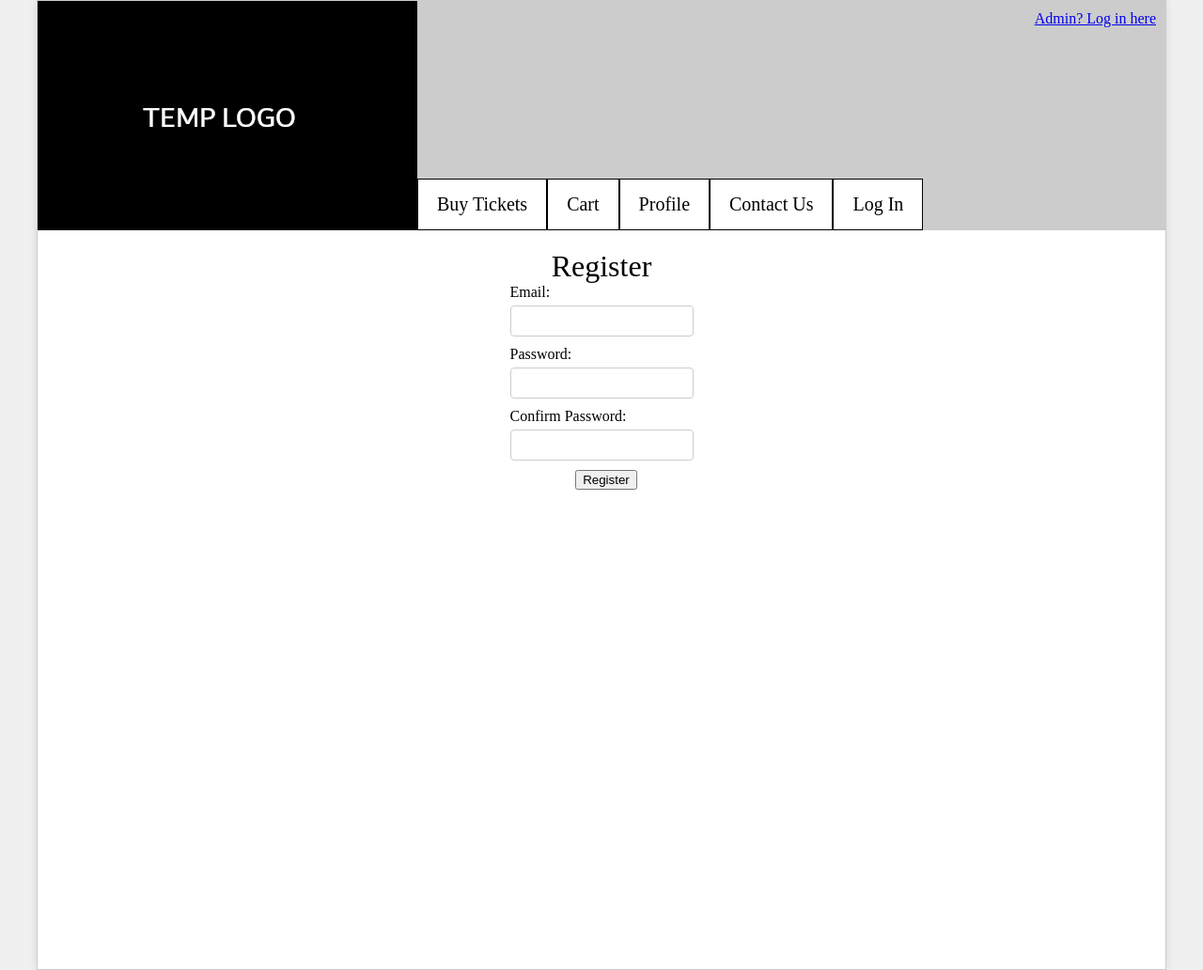
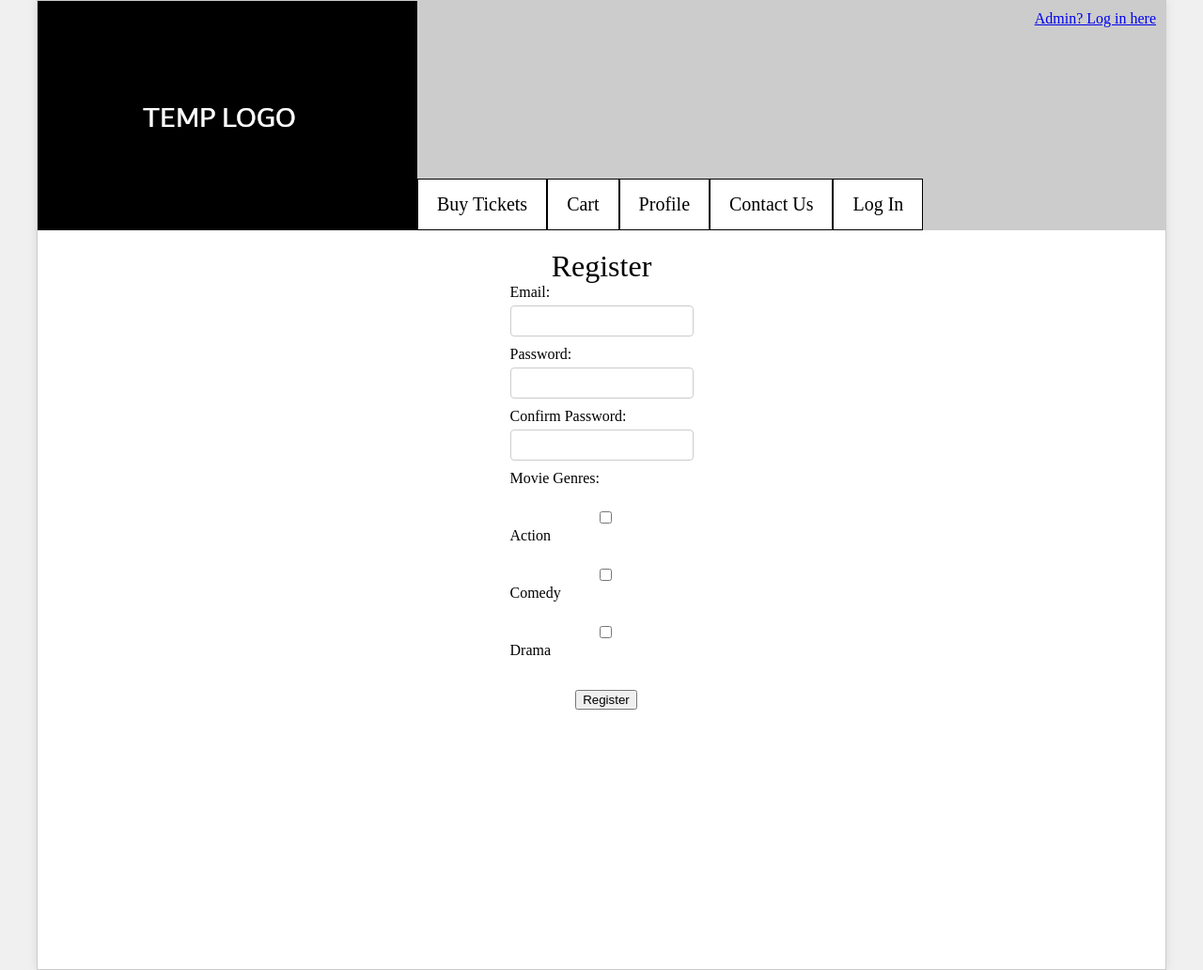
Before and after one commit to MColombo00/CSC330-TheaterHub, a Flask app: page /register in a window 1280 px wide. Shown: the whole page at 94% size. Run offline with Flask 3, Linux system fonts and the light colour scheme; parts of the project's set-up code (start-up, migrations or seed data) failed here and were passed over.

Commit message:
Added genre preference

```diff
--- a/app/routes.py
+++ b/app/routes.py
@@ -25,8 +25,40 @@ def cart_page():
     return render_template('cart.html')
 
 @app.route('/profile')
-def profile_page():
-    return render_template('profile.html')
+def profile():
+    if 'email' in session:  # Assuming the email is stored in the session
+        email = session['email']
+        conn = get_db_connection()
+        cursor = conn.cursor()
+        cursor.execute('SELECT genre FROM user_genres WHERE email_address=?', (email,))
+        genres = [row[0] for row in cursor.fetchall()]
+        conn.close()
+        return render_template('profile.html', genres=genres)
+    else:
+        return redirect('/log_in')
+
+@app.route('/change_genres')
+def change_genres():
+    return render_template('change_genres.html')
+
+@app.route('/update_genres', methods=['POST'])
+def update_genres():
+    if 'email' in session:  # Assuming the email is stored in the session
+        email = session['email']
+        selected_genres = request.form.getlist('genres')
+        conn = get_db_connection()
+        cursor = conn.cursor()
+        # Delete existing genres for the user
+        cursor.execute('DELETE FROM user_genres WHERE email_address=?', (email,))
+        # Insert selected genres into user_genres table
+        for genre in selected_genres:
+            cursor.execute('INSERT INTO user_genres (email_address, genre) VALUES (?, ?)', (email, genre))
+        conn.commit()
+        conn.close()
+        # Redirect the user back to the profile page
+        return redirect('/profile')
+    else:
+        return redirect('/log_in')
 
 @app.route('/contact_us')
 def contact_us_page():
@@ -68,6 +100,7 @@ def register_handler():
     email = request.form.get('email')
     password = request.form.get('password')
     confirm_password = request.form.get('confirm_password')
+    genres = request.form.getlist('genre')  # Retrieve selected genres as a list
 
     if password != confirm_password:
         error_message = 'Passwords do not match'
@@ -87,6 +120,15 @@ def register_handler():
         cursor.execute('INSERT INTO users (email_address, password) VALUES (?, ?)', (email, password))
         conn.commit()
 
+        # Retrieve the user_id of the newly inserted user
+        cursor.execute('SELECT email_address FROM users WHERE email_address=?', (email,))
+        email_address = cursor.fetchone()[0]  # Get the email_address of the newly inserted user
+
+        # Insert selected genres into user_genres table
+        for genre in genres:
+            cursor.execute('INSERT INTO user_genres (email_address, genre) VALUES (?, ?)', (email_address, genre))
+
+        conn.commit()
         conn.close()
         return redirect('/log_in')
 
--- a/app/templates/register.html
+++ b/app/templates/register.html
@@ -16,14 +16,24 @@
       <label for="confirm_password">Confirm Password:</label>
       <input type="password" id="confirm_password" name="confirm_password" required>
     </div>
+    <div class="form-group">
+      <label for="genres">Movie Genres:</label><br>
+      <input type="checkbox" id="action" name="genre" value="action">
+      <label for="action"> Action</label><br>
+      <input type="checkbox" id="comedy" name="genre" value="comedy">
+      <label for="comedy"> Comedy</label><br>
+      <input type="checkbox" id="drama" name="genre" value="drama">
+      <label for="drama"> Drama</label><br>
+      <!-- Add more checkboxes for other genres as needed -->
+    </div>
     <div class="button-container">
       <button type="submit">Register</button>
     </div>
   </form>
 </div>
-    <div id="error-message" style="color: red; margin-top: 15px;">
-      {% if error %}
-        {{ error }}
-      {% endif %}
-    </div>
+<div id="error-message" style="color: red; margin-top: 15px;">
+  {% if error %}
+    {{ error }}
+  {% endif %}
+</div>
 {% endblock %}
```
Also changed, not shown: app/templates/change_genres.html (added, +15 -0 lines), app/templates/profile.html (+14 -5 lines), profiles.db.
